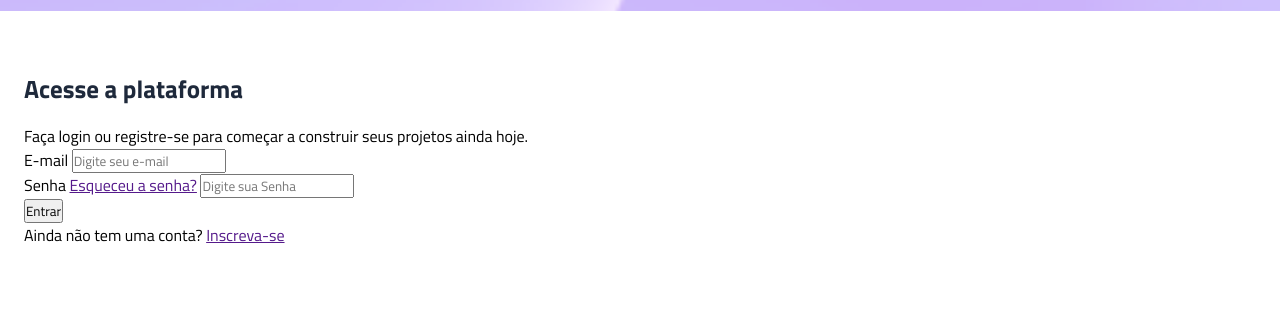
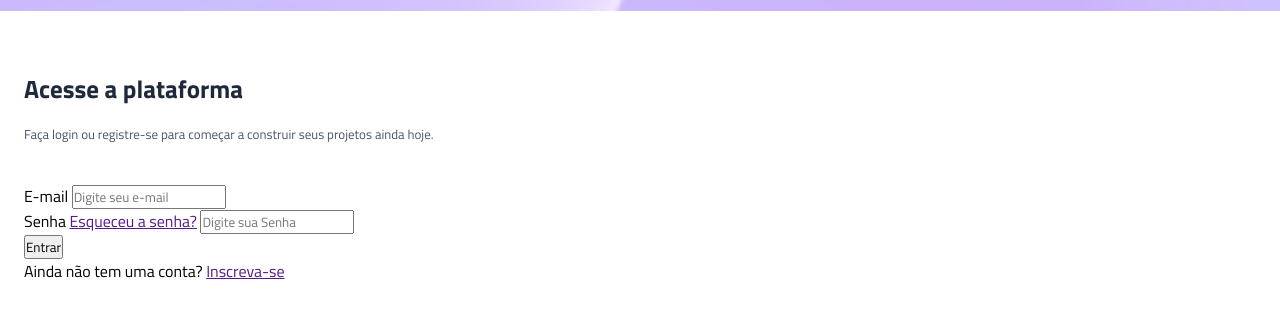
Before and after one commit to Kaue-M-Martins-12A/projeto_vertigo, a plain HTML site: page projeto_vertigo/index.HTML in a window 1280 px wide. Shown: the part 123-440 px from the top of the page. Drawn offline with Linux system fonts and the light colour scheme.

Commit message:
termino da section descricao

```diff
--- a/projeto_vertigo/style.CSS
+++ b/projeto_vertigo/style.CSS
@@ -26,10 +26,18 @@ main{
     padding-inline: 1.5rem;
 }
 
+.descricao {
+    margin-bottom: 2.5rem;
+}
+
 .descricao h1 {
     color: var(--gray-800);
     margin-bottom: 1rem;
     font-size: 1.5625rem;
 }
 
-.descricao p
+.descricao p {
+    font-size: 0.8125rem;
+    color: var(--gray-600);
+    margin
+}
```
